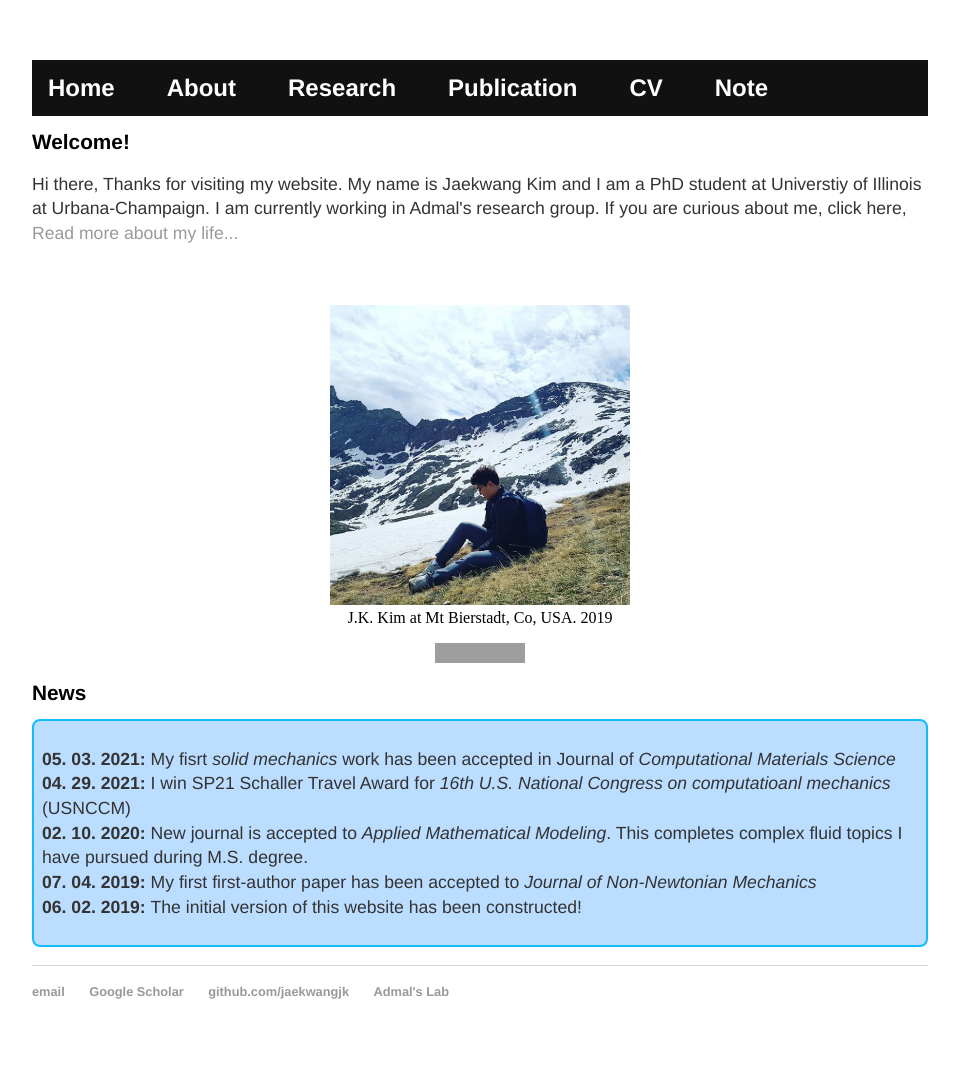
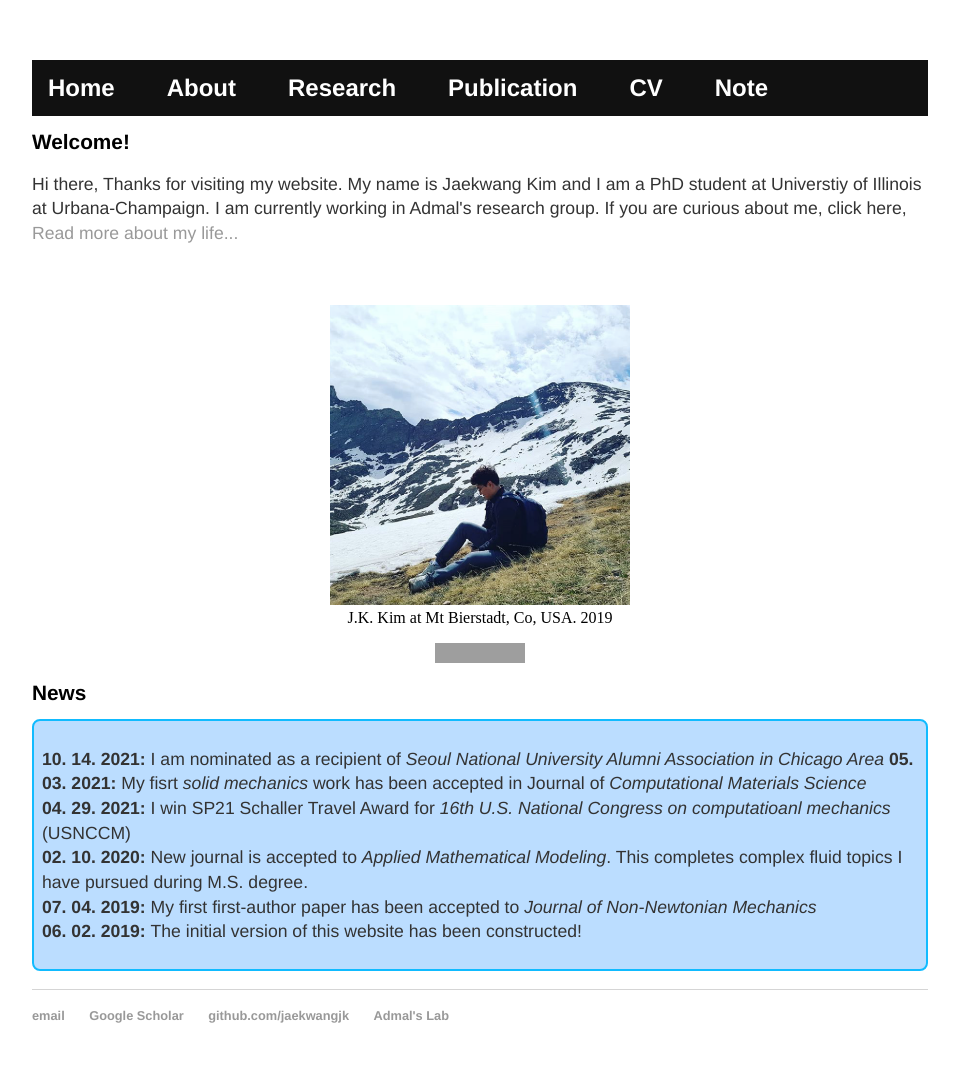
Before and after one commit to jaekwangjk/jaekwangjk.github.io, a Jekyll site: the page built from index.html, in a window 1280 px wide. Shown: the whole page, without its empty margins (160-1119 px from the left). Built offline with Jekyll 4.4.1, drawn with Linux system fonts in a browser that asks for light colours; before the commit the page ends 1060 px from its top, so only the background shows below that; grey boxes are pictures that could not be loaded.

Commit message:
update news

```diff
--- a/index.html
+++ b/index.html
@@ -40,6 +40,7 @@ title: Jaekwang Kim
 <h1>News</h1>
 <div class="rounded">
 <p>
+	<strong> 10. 14. 2021: </strong> I am nominated as a recipient of <em> Seoul National University Alumni Association in Chicago Area </em>
 	<strong> 05. 03. 2021: </strong> My fisrt <em> solid mechanics </em> work has been accepted in Journal of <em> Computational Materials Science </em> <br>
 	<strong> 04. 29. 2021: </strong> I win SP21 Schaller Travel Award for <em>16th U.S. National Congress on computatioanl mechanics</em> (USNCCM)<br>
 	<strong> 02. 10. 2020: </strong> New journal is accepted to <em> Applied Mathematical Modeling</em>. This completes complex fluid topics I have pursued during M.S. degree.<br>
```
